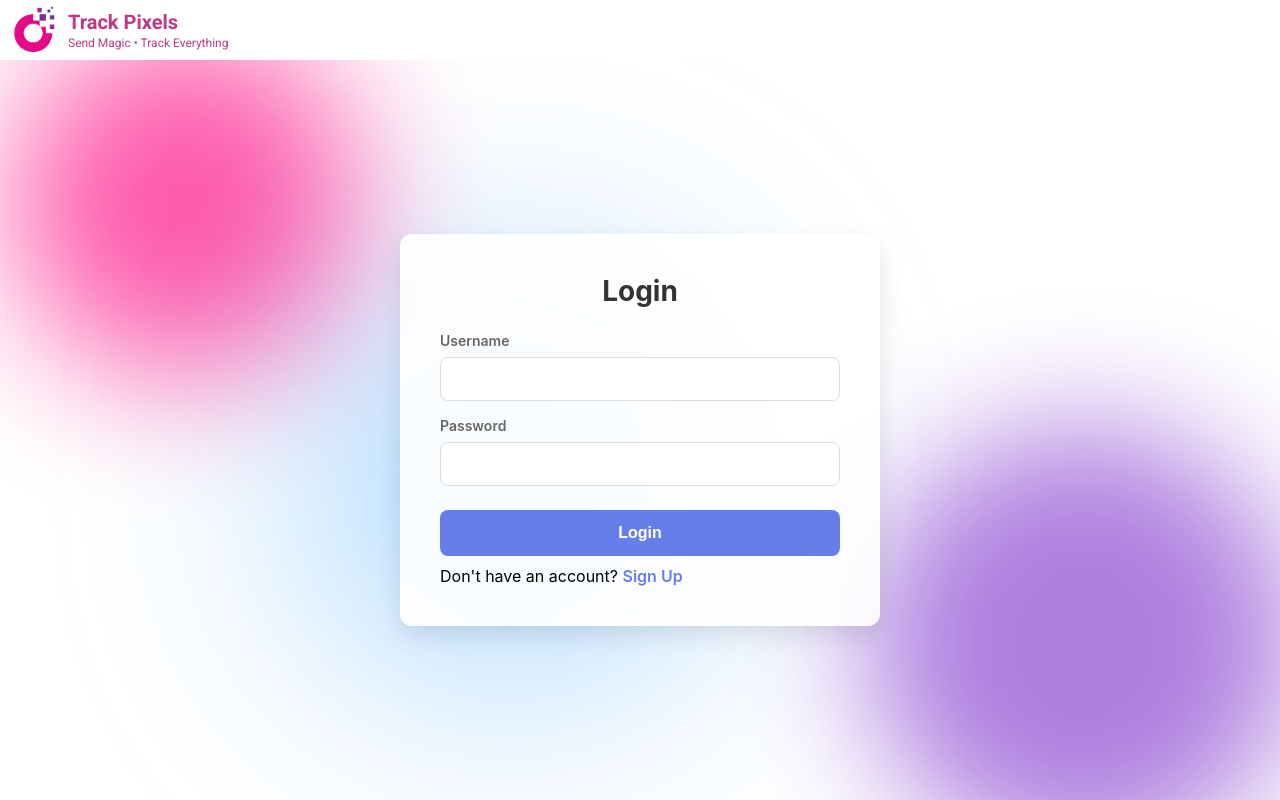
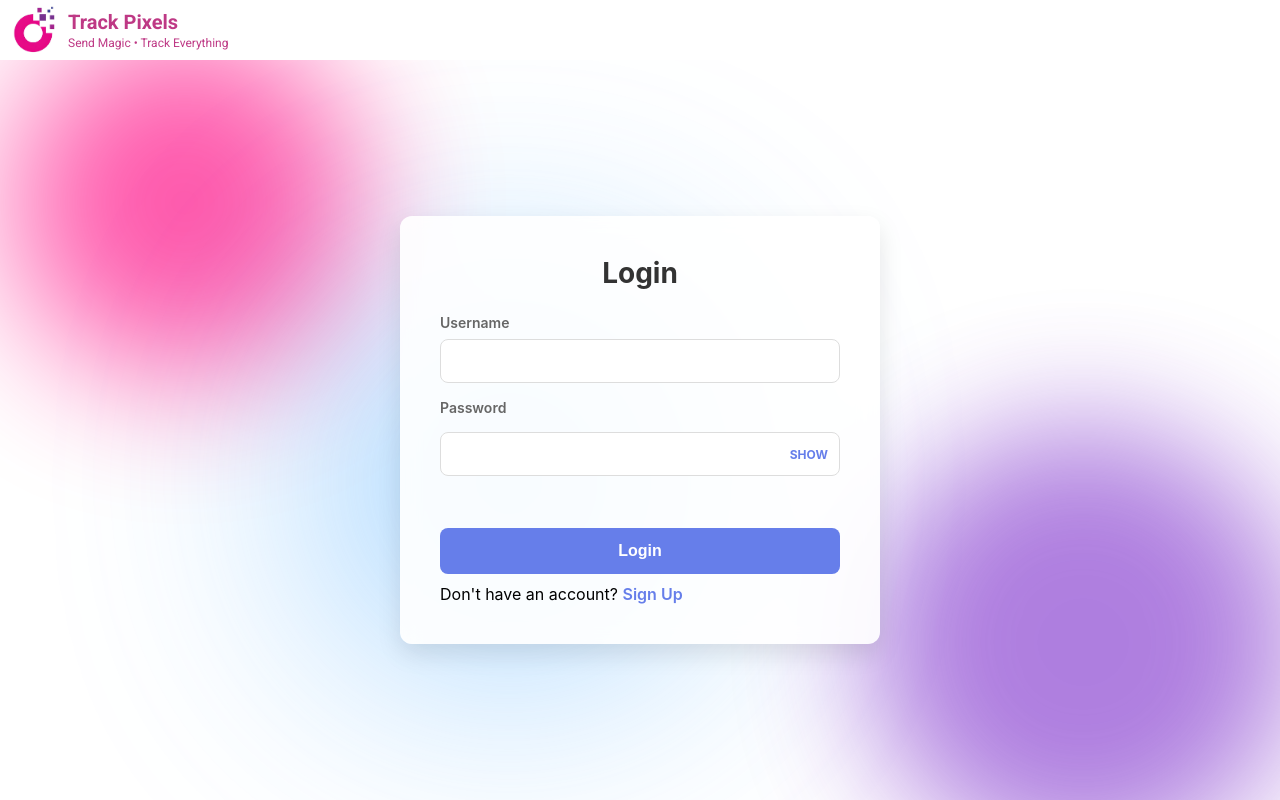
Before and after one commit to rfce/ephemera, a React (Vite) app in the folder org/shell/: page / in a window 1280 px wide. Built offline with nearby package versions, Linux system fonts and the light colour scheme.

Commit message:
Show and hide password text

```diff
--- a/org/shell/src/app/Login.jsx
+++ b/org/shell/src/app/Login.jsx
@@ -11,6 +11,7 @@ const Login = () => {
     const [username, setUsername] = useState("")
     const [password, setPassword] = useState("")
     const [error, setError] = useState("")
+    const [showPassword, setShowPassword] = useState(false)
 
     const navigate = useNavigate()
 
@@ -56,7 +57,19 @@ const Login = () => {
                     <div>Username</div>
                     <input value={username} onChange={e => setUsername(e.target.value)} />
                     <div>Password</div>
-                    <input value={password} onChange={e => setPassword(e.target.value)} />
+                    <div className="password-wrapper">
+                        <input
+                            type={showPassword ? "text" : "password"}
+                            value={password}
+                            onChange={e => setPassword(e.target.value)}
+                        />
+                        <span
+                            className="password-toggle"
+                            onClick={() => setShowPassword(!showPassword)}
+                        >
+                            {showPassword ? "Hide" : "Show"}
+                        </span>
+                    </div>
                     <br />
                     {error && <div style={{ color: "red" }}>{error}</div>}
                     <button onClick={() => login()}>Login</button>
--- a/org/shell/src/app/Register.jsx
+++ b/org/shell/src/app/Register.jsx
@@ -11,6 +11,7 @@ const Register = () => {
     const [username, setUsername] = useState("")
     const [password, setPassword] = useState("")
     const [error, setError] = useState("")
+    const [showPassword, setShowPassword] = useState(false)
 
     const navigate = useNavigate()
 
@@ -58,7 +59,19 @@ const Register = () => {
                     <div>Username</div>
                     <input value={username} onChange={e => setUsername(e.target.value)} />
                     <div>Password</div>
-                    <input value={password} onChange={e => setPassword(e.target.value)} />
+                    <div className="password-wrapper">
+                        <input
+                            type={showPassword ? "text" : "password"}
+                            value={password}
+                            onChange={e => setPassword(e.target.value)}
+                        />
+                        <span
+                            className="password-toggle"
+                            onClick={() => setShowPassword(!showPassword)}
+                        >
+                            {showPassword ? "Hide" : "Show"}
+                        </span>
+                    </div>
                     <br />
                     {error && <div style={{ color: "red" }}>{error}</div>}
                     <button onClick={() => register()}>Proceed</button>
--- a/org/shell/src/app/css/Register.css
+++ b/org/shell/src/app/css/Register.css
@@ -170,6 +170,36 @@
     animation: move-3 12s infinite alternate ease-in-out;
 }
 
+/* Container to hold both input and the toggle button */
+.password-wrapper {
+    position: relative;
+    display: flex;
+    align-items: center;
+    width: 100%;
+}
+
+/* Make sure the input has enough padding on the right so text doesn't go under the button */
+.password-wrapper input {
+    padding-right: 60px !important;
+}
+
+/* Position the toggle button absolutely */
+.password-toggle {
+    position: absolute;
+    right: 12px;
+    cursor: pointer;
+    font-size: 12px;
+    font-weight: 700;
+    color: #667eea; /* Matches your brand color */
+    text-transform: uppercase;
+    user-select: none; /* Prevents text highlighting on click */
+    transition: color 0.2s;
+}
+
+.password-toggle:hover {
+    color: #764ba2;
+}
+
 /* 5. Keyframes for the "Blur in / Blur out" and movement */
 @keyframes move-1 {
     0% { transform: translate(0, 0) scale(1); opacity: 0.4; }
```
